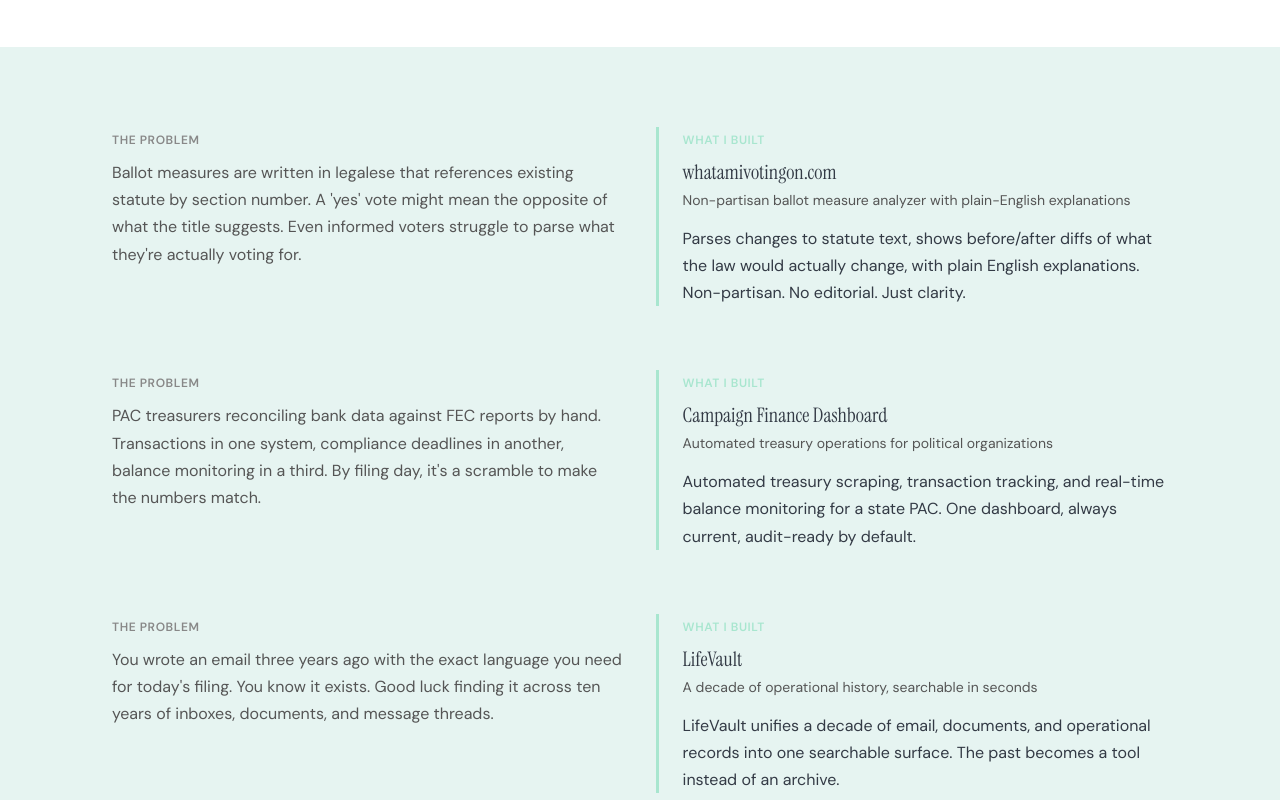
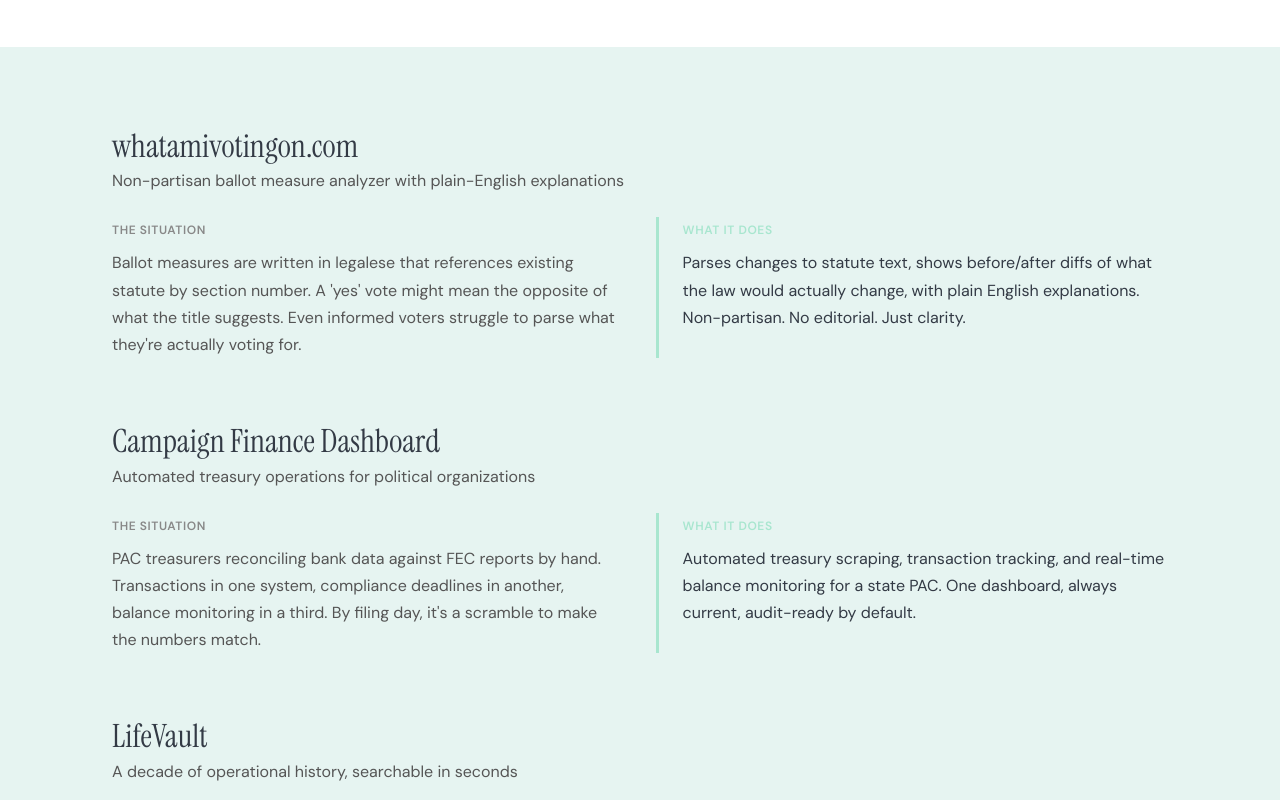
Before and after one commit to quartermint/quartermint-site, a Next.js app: page / in a window 1280 px wide. Shown: the part 1160-1960 px from the top of the page. Built offline with nearby package versions, Linux system fonts and the light colour scheme; no server answers.

Commit message:
copy: restructure featured systems — product name leads, bigger
Product name and one-liner now span full width at the top of each
entry at 28-32px. Two columns below: "The situation" (left) and
"What it does" (right). Per Bella's feedback that the product
should be where your eyes go first.

```diff
--- a/components/featured-systems.tsx
+++ b/components/featured-systems.tsx
@@ -10,27 +10,10 @@
         const isExternal = system.url?.startsWith('http')
 
         return (
-          <div
-            key={system.slug}
-            className="flex flex-col sm:flex-row gap-8"
-          >
-            {/* Problem (left column) */}
-            <div className="sm:w-1/2">
-              <span className="font-body text-[12px] font-semibold uppercase tracking-wider text-text-faint">
-                The problem
-              </span>
-              <p className="font-body text-[16px] leading-[1.7] text-text-muted mt-2">
-                {system.problem}
-              </p>
-              {/* Image placeholder — future update */}
-            </div>
-
-            {/* Solution (right column) */}
-            <div className="sm:w-1/2 border-l-[3px] border-accent pl-6">
-              <span className="font-body text-[12px] font-semibold uppercase tracking-wider text-accent">
-                What I built
-              </span>
-              <h3 className="font-display text-[20px] leading-[1.3] text-text mt-2">
+          <div key={system.slug}>
+            {/* Product name + one-liner — full width, leads the entry */}
+            <div className="mb-6">
+              <h3 className="font-display text-[28px] lg:text-[32px] leading-[1.2] text-text">
                 {system.url ? (
                   <a
                     href={system.url}
@@ -44,12 +27,33 @@
                   system.name
                 )}
               </h3>
-              <p className="font-body text-[14px] leading-[1.7] text-text-muted mt-1">
+              <p className="font-body text-[16px] leading-[1.5] text-text-muted mt-1">
                 {system.oneLiner}
               </p>
-              <p className="font-body text-[16px] leading-[1.7] text-text mt-3">
-                {system.solution}
-              </p>
+            </div>
+
+            {/* Two columns: situation → solution */}
+            <div className="flex flex-col sm:flex-row gap-8">
+              {/* The situation */}
+              <div className="sm:w-1/2">
+                <span className="font-body text-[12px] font-semibold uppercase tracking-wider text-text-faint">
+                  The situation
+                </span>
+                <p className="font-body text-[16px] leading-[1.7] text-text-muted mt-2">
+                  {system.problem}
+                </p>
+                {/* Image placeholder — future update */}
+              </div>
+
+              {/* What it does */}
+              <div className="sm:w-1/2 border-l-[3px] border-accent pl-6">
+                <span className="font-body text-[12px] font-semibold uppercase tracking-wider text-accent">
+                  What it does
+                </span>
+                <p className="font-body text-[16px] leading-[1.7] text-text mt-2">
+                  {system.solution}
+                </p>
+              </div>
             </div>
           </div>
         )
```
